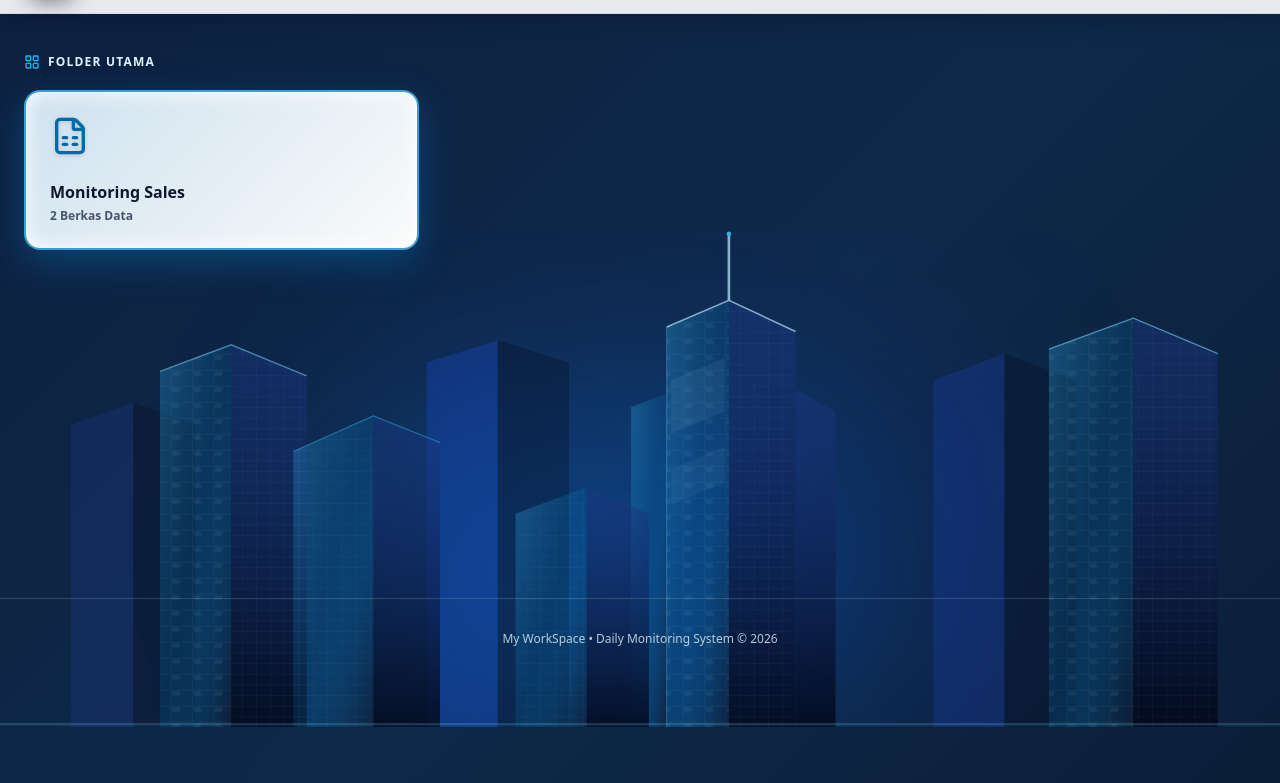
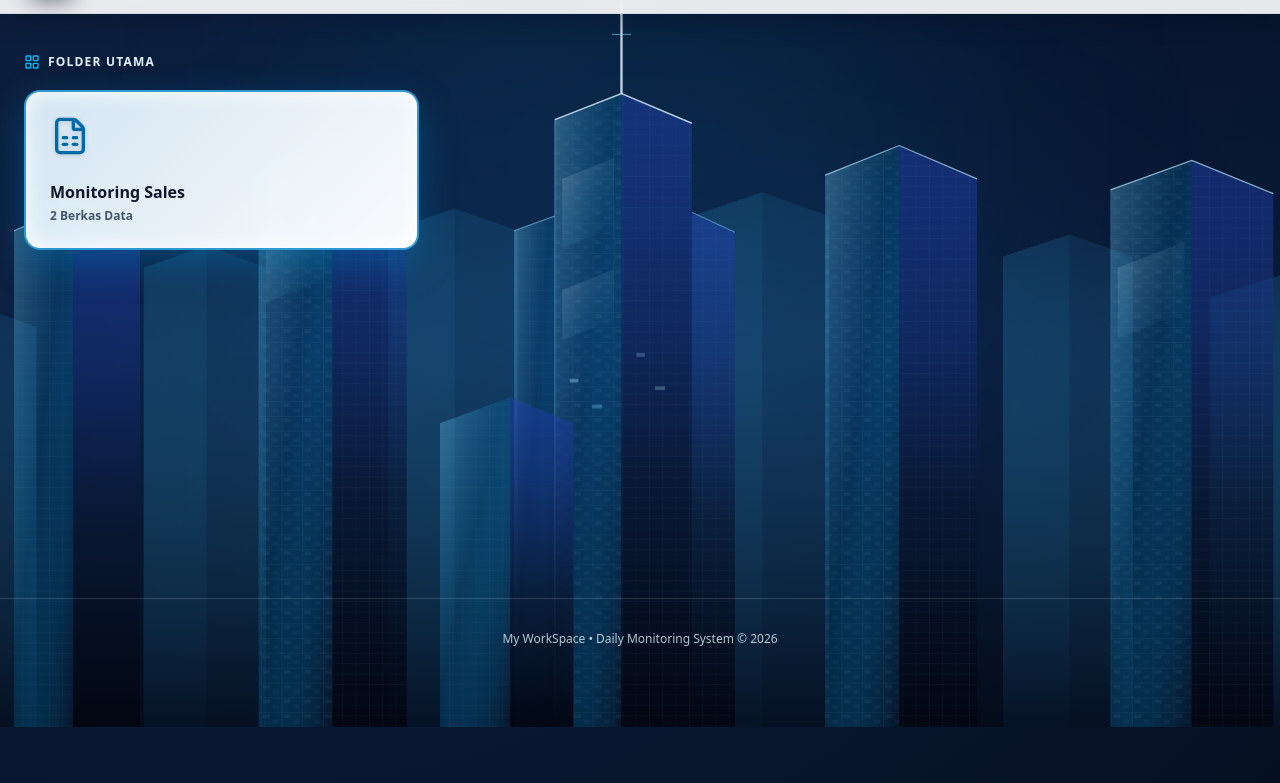
Before and after one commit to irvantuba11-cloud/Workspace11, a plain HTML site: page index.html in a window 1280 px wide. Shown: the part 73-856 px from the top of the page. Drawn offline with nearby package versions, Linux system fonts and the light colour scheme.

```diff
--- a/index.html
+++ b/index.html
@@ -14,31 +14,45 @@
             100% { background-position: 0% 50%; }
         }
         body {
-            background: linear-gradient(135deg, #060d1f 0%, #0b1938 35%, #0f294a 70%, #071326 100%);
-            background-size: 300% 300%;
-            animation: gradientAnimation 15s ease infinite;
+            background: radial-gradient(circle at 50% 15%, #132c54 0%, #091833 48%, #040b18 100%);
+            background-size: 200% 200%;
+            animation: gradientAnimation 18s ease infinite;
             perspective: 1000px;
             min-height: 100vh;
+            width: 100%;
             position: relative;
             overflow-x: hidden;
         }
-        /* Container Siluet Gedung 3D Glass & Steel Tower */
+        /* Full-Screen 3D Glass & Steel Cityscape */
         .cityscape-3d-bg {
             position: fixed;
-            bottom: 0;
-            left: 0;
-            width: 100%;
-            height: 62vh;
+            inset: 0;
+            width: 100vw;
+            height: 100vh;
             z-index: -1;
             pointer-events: none;
             overflow: hidden;
+        }
+        .cityscape-svg {
+            position: absolute;
+            inset: 0;
+            width: 100%;
+            height: 100%;
+        }
+        .horizon-mist {
+            position: absolute;
+            inset-x: 0;
+            bottom: 0;
+            height: 36vh;
+            background: linear-gradient(to top, rgba(4, 12, 26, 0.95) 0%, rgba(12, 35, 68, 0.35) 55%, transparent 100%);
+            pointer-events: none;
         }
         .glass-3d-nav {
             background: rgba(255, 255, 255, 0.90);
             backdrop-filter: blur(20px);
             -webkit-backdrop-filter: blur(20px);
             border-bottom: 1px solid rgba(203, 213, 225, 0.7);
-            box-shadow: 0 4px 25px rgba(2, 6, 23, 0.25);
+            box-shadow: 0 4px 25px rgba(2, 6, 23, 0.28);
         }
         /* Wadah Ikon 3D Header */
         .logo-3d-box {
@@ -51,51 +65,51 @@
             transform-style: preserve-3d;
         }
         .glass-3d-card {
-            background: linear-gradient(135deg, rgba(255, 255, 255, 0.92) 0%, rgba(255, 255, 255, 0.78) 100%);
+            background: linear-gradient(135deg, rgba(255, 255, 255, 0.93) 0%, rgba(248, 250, 252, 0.82) 100%);
             backdrop-filter: blur(16px);
             -webkit-backdrop-filter: blur(16px);
             border: 1px solid rgba(255, 255, 255, 0.85);
             transform-style: preserve-3d;
             transition: all 0.4s cubic-bezier(0.25, 0.8, 0.25, 1);
-            box-shadow: 0 10px 30px rgba(0, 0, 0, 0.2), inset 0 1px 1px rgba(255, 255, 255, 0.9);
+            box-shadow: 0 12px 32px rgba(0, 0, 0, 0.25), inset 0 1px 1px rgba(255, 255, 255, 0.9);
         }
         .glass-3d-card:hover {
             transform: translateY(-6px) scale(1.01) rotateX(2deg) rotateY(1deg);
-            border-color: rgba(59, 130, 246, 0.5);
-            box-shadow: 0 20px 35px rgba(30, 58, 138, 0.3), inset 0 1px 2px rgba(255, 255, 255, 1);
+            border-color: rgba(56, 189, 248, 0.65);
+            box-shadow: 0 20px 38px rgba(14, 165, 233, 0.28), inset 0 1px 2px rgba(255, 255, 255, 1);
         }
         .folder-3d-card {
-            background: linear-gradient(135deg, rgba(255, 255, 255, 0.88) 0%, rgba(241, 245, 249, 0.82) 100%);
+            background: linear-gradient(135deg, rgba(255, 255, 255, 0.90) 0%, rgba(241, 245, 249, 0.84) 100%);
             backdrop-filter: blur(12px);
             -webkit-backdrop-filter: blur(12px);
             border: 1px solid rgba(226, 232, 240, 0.85);
             transform-style: preserve-3d;
             transition: all 0.3s cubic-bezier(0.25, 0.8, 0.25, 1);
-            box-shadow: 0 8px 20px rgba(0, 0, 0, 0.15);
+            box-shadow: 0 10px 24px rgba(0, 0, 0, 0.22);
         }
         .folder-3d-card:hover {
             transform: translateY(-4px) translateZ(8px);
-            border-color: rgba(59, 130, 246, 0.5);
-            box-shadow: 0 14px 25px rgba(30, 58, 138, 0.25);
+            border-color: rgba(56, 189, 248, 0.65);
+            box-shadow: 0 16px 28px rgba(14, 165, 233, 0.25);
         }
         .folder-sales-card {
-            background: linear-gradient(135deg, rgba(224, 242, 254, 0.92) 0%, rgba(255, 255, 255, 0.98) 100%);
+            background: linear-gradient(135deg, rgba(224, 242, 254, 0.94) 0%, rgba(255, 255, 255, 0.98) 100%);
             backdrop-filter: blur(16px);
             -webkit-backdrop-filter: blur(16px);
-            border: 2px solid rgba(2, 132, 199, 0.75);
+            border: 2px solid rgba(2, 132, 199, 0.8);
             transform-style: preserve-3d;
             transition: all 0.3s cubic-bezier(0.25, 0.8, 0.25, 1);
-            box-shadow: 0 12px 35px rgba(2, 132, 199, 0.35), inset 0 0 20px rgba(255, 255, 255, 1);
+            box-shadow: 0 14px 36px rgba(2, 132, 199, 0.35), inset 0 0 20px rgba(255, 255, 255, 1);
         }
         .folder-sales-card:hover {
             transform: translateY(-6px) translateZ(10px);
             border-color: rgba(3, 105, 161, 1);
-            box-shadow: 0 20px 40px rgba(2, 132, 199, 0.5), inset 0 0 25px rgba(255, 255, 255, 1);
+            box-shadow: 0 22px 42px rgba(56, 189, 248, 0.45), inset 0 0 25px rgba(255, 255, 255, 1);
         }
         .folder-active {
-            background: linear-gradient(135deg, rgba(30, 58, 138, 0.15) 0%, rgba(59, 130, 246, 0.1) 100%);
-            border-color: rgba(30, 58, 138, 0.6);
-            box-shadow: 0 12px 25px rgba(30, 58, 138, 0.25), inset 0 1px 2px rgba(255, 255, 255, 0.8);
+            background: linear-gradient(135deg, rgba(30, 58, 138, 0.2) 0%, rgba(59, 130, 246, 0.12) 100%);
+            border-color: rgba(56, 189, 248, 0.8);
+            box-shadow: 0 12px 28px rgba(14, 165, 233, 0.3), inset 0 1px 2px rgba(255, 255, 255, 0.85);
         }
         .translate-z {
             transform: translateZ(15px);
@@ -104,121 +118,183 @@
 </head>
 <body class="min-h-screen text-slate-800 font-sans antialiased pb-12 flex flex-col justify-between">
 
-    <!-- Background 3D Glass & Steel Tower Cityscape -->
-    <div class="cityscape-3d-bg">
-        <!-- Cahaya Ambient Kota -->
-        <div class="absolute bottom-0 left-1/4 w-[500px] h-[300px] bg-sky-500/15 rounded-full blur-[100px]"></div>
-        <div class="absolute bottom-0 right-1/4 w-[600px] h-[350px] bg-blue-600/20 rounded-full blur-[120px]"></div>
+    <!-- Full-Screen Background 3D Glass & Steel Tower Cityscape -->
+    <div class="cityscape-3d-bg" aria-hidden="true">
+        <!-- Cahaya Langit & Pantulan Kota Full Screen -->
+        <div class="absolute inset-0 bg-gradient-to-b from-[#07152e]/40 via-[#0b2347]/30 to-[#030914]/90"></div>
+        <div class="absolute top-16 left-1/4 w-[650px] h-[320px] bg-sky-400/10 rounded-full blur-[130px]"></div>
+        <div class="absolute bottom-10 right-1/5 w-[750px] h-[380px] bg-blue-500/15 rounded-full blur-[140px]"></div>
 
-        <svg viewBox="0 0 1440 600" preserveAspectRatio="xMidYMax slice" class="w-full h-full opacity-90">
+        <svg viewBox="0 0 1920 1080" preserveAspectRatio="xMidYMax slice" class="cityscape-svg">
             <defs>
-                <!-- Gradien Kaca Sisi Terang (Glass Facade Left) -->
-                <linearGradient id="glassLight" x1="0%" y1="0%" x2="100%" y2="100%">
-                    <stop offset="0%" stop-color="#38bdf8" stop-opacity="0.32" />
-                    <stop offset="50%" stop-color="#0284c7" stop-opacity="0.18" />
-                    <stop offset="100%" stop-color="#0f172a" stop-opacity="0.65" />
+                <!-- Gradien Langit Senja/Malam Bisnis -->
+                <linearGradient id="skyAtmosphere" x1="0%" y1="0%" x2="0%" y2="100%">
+                    <stop offset="0%" stop-color="#050d1d" stop-opacity="0.1"/>
+                    <stop offset="55%" stop-color="#0d254a" stop-opacity="0.35"/>
+                    <stop offset="100%" stop-color="#040b18" stop-opacity="0.92"/>
                 </linearGradient>
-                <!-- Gradien Kaca Sisi Gelap (Glass Facade Right - 3D Depth) -->
-                <linearGradient id="glassDark" x1="0%" y1="0%" x2="0%" y2="100%">
-                    <stop offset="0%" stop-color="#1e3a8a" stop-opacity="0.45" />
-                    <stop offset="100%" stop-color="#020617" stop-opacity="0.88" />
+
+                <!-- Kaca Sisi Kiri (Refleksi Biru Langit & Cyan) -->
+                <linearGradient id="towerGlassLeft" x1="0%" y1="0%" x2="100%" y2="100%">
+                    <stop offset="0%" stop-color="#7dd3fc" stop-opacity="0.34"/>
+                    <stop offset="45%" stop-color="#0284c7" stop-opacity="0.20"/>
+                    <stop offset="100%" stop-color="#08172e" stop-opacity="0.78"/>
                 </linearGradient>
-                <!-- Gradien Baja / Steel Frame -->
-                <linearGradient id="steelEdge" x1="0%" y1="0%" x2="0%" y2="100%">
-                    <stop offset="0%" stop-color="#bae6fd" stop-opacity="0.7" />
-                    <stop offset="50%" stop-color="#38bdf8" stop-opacity="0.3" />
-                    <stop offset="100%" stop-color="#0f172a" stop-opacity="0.1" />
+
+                <!-- Kaca Sisi Kanan (Bayangan 3D Dalam) -->
+                <linearGradient id="towerGlassRight" x1="0%" y1="0%" x2="0%" y2="100%">
+                    <stop offset="0%" stop-color="#1e40af" stop-opacity="0.48"/>
+                    <stop offset="60%" stop-color="#091834" stop-opacity="0.78"/>
+                    <stop offset="100%" stop-color="#020611" stop-opacity="0.96"/>
                 </linearGradient>
-                <!-- Pola Grid Jendela Kaca & Baja -->
-                <pattern id="glassGrid" width="24" height="18" patternUnits="userSpaceOnUse">
-                    <path d="M 24 0 L 0 0 0 18" fill="none" stroke="#7dd3fc" stroke-width="0.6" stroke-opacity="0.22"/>
-                    <rect x="2" y="2" width="8" height="5" fill="#bae6fd" fill-opacity="0.08"/>
+
+                <!-- Siluet Jauh Berkabut (Atmospheric Perspective) -->
+                <linearGradient id="farTowerGrad" x1="0%" y1="0%" x2="0%" y2="100%">
+                    <stop offset="0%" stop-color="#38bdf8" stop-opacity="0.14"/>
+                    <stop offset="100%" stop-color="#07152c" stop-opacity="0.65"/>
+                </linearGradient>
+
+                <!-- Baja / Garis Tepi Metalik -->
+                <linearGradient id="steelBeam" x1="0%" y1="0%" x2="0%" y2="100%">
+                    <stop offset="0%" stop-color="#e0f2fe" stop-opacity="0.85"/>
+                    <stop offset="50%" stop-color="#38bdf8" stop-opacity="0.35"/>
+                    <stop offset="100%" stop-color="#0f172a" stop-opacity="0.05"/>
+                </linearGradient>
+
+                <!-- Streak Cahaya Kaca Diagonal -->
+                <linearGradient id="glassReflectionStreak" x1="0%" y1="0%" x2="100%" y2="100%">
+                    <stop offset="0%" stop-color="#ffffff" stop-opacity="0.16"/>
+                    <stop offset="100%" stop-color="#38bdf8" stop-opacity="0"/>
+                </linearGradient>
+
+                <!-- Grid Curtain Wall Kaca -->
+                <pattern id="curtainWallGrid" width="28" height="20" patternUnits="userSpaceOnUse">
+                    <path d="M 28 0 L 0 0 0 20" fill="none" stroke="#93c5fd" stroke-width="0.7" stroke-opacity="0.18"/>
+                    <rect x="3" y="3" width="9" height="5" rx="0.5" fill="#bae6fd" fill-opacity="0.05"/>
+                    <rect x="16" y="10" width="8" height="5" rx="0.5" fill="#7dd3fc" fill-opacity="0.04"/>
                 </pattern>
-                <pattern id="glassGridDense" width="16" height="12" patternUnits="userSpaceOnUse">
-                    <path d="M 16 0 L 0 0 0 12" fill="none" stroke="#93c5fd" stroke-width="0.5" stroke-opacity="0.18"/>
+
+                <pattern id="curtainWallFine" width="18" height="14" patternUnits="userSpaceOnUse">
+                    <path d="M 18 0 L 0 0 0 14" fill="none" stroke="#7dd3fc" stroke-width="0.55" stroke-opacity="0.15"/>
                 </pattern>
             </defs>
 
-            <!-- Layer Belakang: Siluet Gedung Kabur (Depth of Field) -->
-            <g opacity="0.35">
-                <polygon points="80,600 80,260 150,235 150,600" fill="#1e3a8a"/>
-                <polygon points="150,600 150,235 220,260 220,600" fill="#091124"/>
+            <!-- Lapisan Atmosfer Dasar -->
+            <rect x="0" y="0" width="1920" height="1080" fill="url(#skyAtmosphere)"/>
 
-                <polygon points="480,600 480,190 560,165 560,600" fill="#1d4ed8"/>
-                <polygon points="560,600 560,165 640,190 640,600" fill="#060d1f"/>
+            <!-- LAYER 1: Gedung Latar Jauh Berkabut (Membentang Penuh Kiri ke Kanan) -->
+            <g fill="url(#farTowerGrad)">
+                <polygon points="0,1080 0,540 75,515 75,1080"/>
+                <polygon points="75,1080 75,515 145,540 145,1080" opacity="0.7"/>
 
-                <polygon points="1050,600 1050,210 1130,180 1130,600" fill="#1e40af"/>
-                <polygon points="1130,600 1130,180 1210,210 1210,600" fill="#060d1f"/>
+                <polygon points="290,1080 290,460 375,430 375,1080"/>
+                <polygon points="375,1080 375,430 455,460 455,1080" opacity="0.7"/>
+
+                <polygon points="620,1080 620,410 710,380 710,1080"/>
+                <polygon points="710,1080 710,380 795,410 795,1080" opacity="0.7"/>
+
+                <polygon points="1030,1080 1030,390 1125,358 1125,1080"/>
+                <polygon points="1125,1080 1125,358 1215,390 1215,1080" opacity="0.7"/>
+
+                <polygon points="1450,1080 1450,445 1540,415 1540,1080"/>
+                <polygon points="1540,1080 1540,415 1625,445 1625,1080" opacity="0.7"/>
+
+                <polygon points="1730,1080 1730,500 1825,470 1825,1080"/>
+                <polygon points="1825,1080 1825,470 1920,500 1920,1080" opacity="0.7"/>
             </g>
 
-            <!-- Gedung 1 (Kiri): Twin Steel Spire Tower -->
+            <!-- LAYER 2: Menara 3D Kaca & Baja Lapis Tengah -->
+            <!-- Kiri: Slanted Glass Spire -->
             <g>
-                <!-- Antena Baja -->
-                <line x1="260" y1="95" x2="260" y2="170" stroke="url(#steelEdge)" stroke-width="2.5"/>
-                <line x1="275" y1="115" x2="275" y2="175" stroke="url(#steelEdge)" stroke-width="1.5"/>
-                <!-- Sisi Kiri Kaca -->
-                <polygon points="180,600 180,200 260,170 260,600" fill="url(#glassLight)"/>
-                <polygon points="180,600 180,200 260,170 260,600" fill="url(#glassGrid)"/>
-                <!-- Sisi Kanan Gelap 3D -->
-                <polygon points="260,600 260,170 345,205 345,600" fill="url(#glassDark)"/>
-                <polygon points="260,600 260,170 345,205 345,600" fill="url(#glassGridDense)"/>
-                <!-- Rusuk Baja Tengah (3D Edge Highlight) -->
-                <line x1="260" y1="170" x2="260" y2="600" stroke="url(#steelEdge)" stroke-width="2"/>
-                <polyline points="180,200 260,170 345,205" fill="none" stroke="#7dd3fc" stroke-width="1.5" stroke-opacity="0.6"/>
+                <line x1="195" y1="265" x2="195" y2="375" stroke="url(#steelBeam)" stroke-width="2.5"/>
+                <polygon points="115,1080 115,410 195,375 195,1080" fill="url(#towerGlassLeft)"/>
+                <polygon points="115,1080 115,410 195,375 195,1080" fill="url(#curtainWallFine)"/>
+                <polygon points="195,1080 195,375 285,415 285,1080" fill="url(#towerGlassRight)"/>
+                <line x1="195" y1="375" x2="195" y2="1080" stroke="url(#steelBeam)" stroke-width="2"/>
+                <polyline points="115,410 195,375 285,415" fill="none" stroke="#bae6fd" stroke-width="1.5" stroke-opacity="0.65"/>
             </g>
 
-            <!-- Gedung 2 (Kiri-Tengah): Diagonal Slanted Glass Tower -->
+            <!-- Kiri-Tengah: Modern Steel Facade Tower -->
             <g>
-                <polygon points="330,600 330,290 420,250 420,600" fill="url(#glassLight)"/>
-                <polygon points="330,600 330,290 420,250 420,600" fill="url(#glassGridDense)"/>
-                <polygon points="420,600 420,250 495,280 495,600" fill="url(#glassDark)"/>
-                <line x1="420" y1="250" x2="420" y2="600" stroke="url(#steelEdge)" stroke-width="1.5"/>
-                <polyline points="330,290 420,250 495,280" fill="none" stroke="#38bdf8" stroke-width="1.2" stroke-opacity="0.5"/>
+                <polygon points="445,1080 445,330 545,292 545,1080" fill="url(#towerGlassLeft)"/>
+                <polygon points="445,1080 445,330 545,292 545,1080" fill="url(#curtainWallGrid)"/>
+                <polygon points="545,1080 545,292 645,335 645,1080" fill="url(#towerGlassRight)"/>
+                <polygon points="545,1080 545,292 645,335 645,1080" fill="url(#curtainWallFine)"/>
+                <line x1="545" y1="292" x2="545" y2="1080" stroke="url(#steelBeam)" stroke-width="2.2"/>
+                <polyline points="445,330 545,292 645,335" fill="none" stroke="#7dd3fc" stroke-width="1.6" stroke-opacity="0.7"/>
+                <polygon points="455,420 535,388 535,475 455,507" fill="url(#glassReflectionStreak)"/>
             </g>
 
-            <!-- Gedung 3 (Tengah-Kanan Utama): Iconic 3D Glass & Steel Skyscraper -->
+            <!-- Kanan-Tengah: Glass Skyscraper with Crown -->
             <g>
-                <!-- Puncak Menara Baja -->
-                <line x1="820" y1="45" x2="820" y2="120" stroke="#bae6fd" stroke-width="3" stroke-opacity="0.8"/>
-                <circle cx="820" cy="45" r="2.5" fill="#38bdf8"/>
-                <!-- Tier Atas -->
-                <polygon points="750,600 750,150 820,120 820,600" fill="url(#glassLight)"/>
-                <polygon points="750,600 750,150 820,120 820,600" fill="url(#glassGrid)"/>
-                <polygon points="820,600 820,120 895,155 895,600" fill="url(#glassDark)"/>
-                <polygon points="820,600 820,120 895,155 895,600" fill="url(#glassGridDense)"/>
-                <!-- Tier Sayap Samping (3D Setback) -->
-                <polygon points="710,600 710,240 750,225 750,600" fill="url(#glassLight)"/>
-                <polygon points="895,600 895,220 940,245 940,600" fill="url(#glassDark)"/>
-                <!-- Garis Struktur Baja Vertikal & Diagonal -->
-                <line x1="820" y1="120" x2="820" y2="600" stroke="url(#steelEdge)" stroke-width="2.5"/>
-                <line x1="750" y1="150" x2="750" y2="600" stroke="#7dd3fc" stroke-width="1" stroke-opacity="0.4"/>
-                <polyline points="750,150 820,120 895,155" fill="none" stroke="#bae6fd" stroke-width="1.8" stroke-opacity="0.75"/>
-                <!-- Pantulan Cahaya Diagonal Kaca -->
-                <polygon points="755,210 815,185 815,245 755,270" fill="#bae6fd" fill-opacity="0.08"/>
-                <polygon points="755,310 815,285 815,325 755,350" fill="#bae6fd" fill-opacity="0.06"/>
+                <line x1="1310" y1="185" x2="1310" y2="295" stroke="url(#steelBeam)" stroke-width="2.5"/>
+                <polygon points="1210,1080 1210,335 1310,295 1310,1080" fill="url(#towerGlassLeft)"/>
+                <polygon points="1210,1080 1210,335 1310,295 1310,1080" fill="url(#curtainWallGrid)"/>
+                <polygon points="1310,1080 1310,295 1415,340 1415,1080" fill="url(#towerGlassRight)"/>
+                <polygon points="1310,1080 1310,295 1415,340 1415,1080" fill="url(#curtainWallFine)"/>
+                <line x1="1310" y1="295" x2="1310" y2="1080" stroke="url(#steelBeam)" stroke-width="2.2"/>
+                <polyline points="1210,335 1310,295 1415,340" fill="none" stroke="#bae6fd" stroke-width="1.6" stroke-opacity="0.7"/>
             </g>
 
-            <!-- Gedung 4 (Kanan): Modern Corporate Steel Tower -->
+            <!-- Kanan Ujung: Coastal / Financial Glass Tower -->
             <g>
-                <polygon points="1180,600 1180,175 1275,140 1275,600" fill="url(#glassLight)"/>
-                <polygon points="1180,600 1180,175 1275,140 1275,600" fill="url(#glassGrid)"/>
-                <polygon points="1275,600 1275,140 1370,180 1370,600" fill="url(#glassDark)"/>
-                <polygon points="1275,600 1275,140 1370,180 1370,600" fill="url(#glassGridDense)"/>
-                <line x1="1275" y1="140" x2="1275" y2="600" stroke="url(#steelEdge)" stroke-width="2.2"/>
-                <polyline points="1180,175 1275,140 1370,180" fill="none" stroke="#7dd3fc" stroke-width="1.5" stroke-opacity="0.65"/>
+                <polygon points="1595,1080 1595,355 1705,315 1705,1080" fill="url(#towerGlassLeft)"/>
+                <polygon points="1595,1080 1595,355 1705,315 1705,1080" fill="url(#curtainWallGrid)"/>
+                <polygon points="1705,1080 1705,315 1815,360 1815,1080" fill="url(#towerGlassRight)"/>
+                <polygon points="1705,1080 1705,315 1815,360 1815,1080" fill="url(#curtainWallFine)"/>
+                <line x1="1705" y1="315" x2="1705" y2="1080" stroke="url(#steelBeam)" stroke-width="2.4"/>
+                <polyline points="1595,355 1705,315 1815,360" fill="none" stroke="#bae6fd" stroke-width="1.7" stroke-opacity="0.72"/>
+                <polygon points="1605,460 1695,425 1695,520 1605,555" fill="url(#glassReflectionStreak)"/>
             </g>
 
-            <!-- Gedung 5 (Tengah Depan Rendah): Podium Kaca Modern -->
+            <!-- LAYER 3: Hero 3D Glass & Steel Tower (Tengah-Kanan Berdimensi Bertingkat) -->
             <g>
-                <polygon points="580,600 580,360 660,330 660,600" fill="url(#glassLight)"/>
-                <polygon points="580,600 580,360 660,330 660,600" fill="url(#glassGridDense)"/>
-                <polygon points="660,600 660,330 730,360 730,600" fill="url(#glassDark)"/>
-                <line x1="660" y1="330" x2="660" y2="600" stroke="url(#steelEdge)" stroke-width="1.5"/>
+                <!-- Antena Baja Utama -->
+                <line x1="935" y1="90" x2="935" y2="225" stroke="#e0f2fe" stroke-width="3.2" stroke-opacity="0.85"/>
+                <line x1="922" y1="145" x2="948" y2="145" stroke="#7dd3fc" stroke-width="1.5" stroke-opacity="0.6"/>
+                <circle cx="935" cy="90" r="3" fill="#7dd3fc"/>
+
+                <!-- Menara Utama Kiri & Kanan -->
+                <polygon points="845,1080 845,260 935,225 935,1080" fill="url(#towerGlassLeft)"/>
+                <polygon points="845,1080 845,260 935,225 935,1080" fill="url(#curtainWallGrid)"/>
+                <polygon points="935,1080 935,225 1030,265 1030,1080" fill="url(#towerGlassRight)"/>
+                <polygon points="935,1080 935,225 1030,265 1030,1080" fill="url(#curtainWallFine)"/>
+
+                <!-- Sayap Samping 3D (Setback Architecture) -->
+                <polygon points="790,1080 790,410 845,390 845,1080" fill="url(#towerGlassLeft)"/>
+                <polygon points="790,1080 790,410 845,390 845,1080" fill="url(#curtainWallFine)"/>
+                <polygon points="1030,1080 1030,385 1088,412 1088,1080" fill="url(#towerGlassRight)"/>
+                <polygon points="1030,1080 1030,385 1088,412 1088,1080" fill="url(#curtainWallFine)"/>
+
+                <!-- Rusuk Baja & Garis Pantulan -->
+                <line x1="935" y1="225" x2="935" y2="1080" stroke="url(#steelBeam)" stroke-width="2.8"/>
+                <line x1="845" y1="260" x2="845" y2="1080" stroke="#7dd3fc" stroke-width="1.2" stroke-opacity="0.45"/>
+                <polyline points="845,260 935,225 1030,265" fill="none" stroke="#e0f2fe" stroke-width="2" stroke-opacity="0.8"/>
+                <polyline points="790,410 845,390" fill="none" stroke="#7dd3fc" stroke-width="1.4" stroke-opacity="0.6"/>
+                <polyline points="1030,385 1088,412" fill="none" stroke="#7dd3fc" stroke-width="1.4" stroke-opacity="0.5"/>
+
+                <!-- Pantulan Kaca Berkilau -->
+                <polygon points="855,340 925,312 925,405 855,433" fill="url(#glassReflectionStreak)"/>
+                <polygon points="855,490 925,462 925,530 855,558" fill="url(#glassReflectionStreak)"/>
+
+                <!-- Aksen Lampu Jendela Halus -->
+                <rect x="865" y="610" width="12" height="5" rx="1" fill="#bae6fd" fill-opacity="0.35"/>
+                <rect x="895" y="645" width="14" height="5" rx="1" fill="#7dd3fc" fill-opacity="0.3"/>
+                <rect x="955" y="575" width="12" height="5" rx="1" fill="#93c5fd" fill-opacity="0.28"/>
+                <rect x="980" y="620" width="14" height="5" rx="1" fill="#bae6fd" fill-opacity="0.25"/>
             </g>
 
-            <!-- Garis Cakrawala / Lantai Dasar Glow -->
-            <rect x="0" y="596" width="1440" height="4" fill="url(#steelEdge)" opacity="0.5"/>
+            <!-- Podium Kaca Depan -->
+            <g>
+                <polygon points="690,1080 690,670 785,635 785,1080" fill="url(#towerGlassLeft)"/>
+                <polygon points="690,1080 690,670 785,635 785,1080" fill="url(#curtainWallFine)"/>
+                <polygon points="785,1080 785,635 870,670 870,1080" fill="url(#towerGlassRight)"/>
+                <line x1="785" y1="635" x2="785" y2="1080" stroke="url(#steelBeam)" stroke-width="1.8"/>
+            </g>
         </svg>
+
+        <!-- Kabut Halus di Bagian Bawah agar Menyatu Realistis -->
+        <div class="horizon-mist"></div>
     </div>
 
     <div>
```
